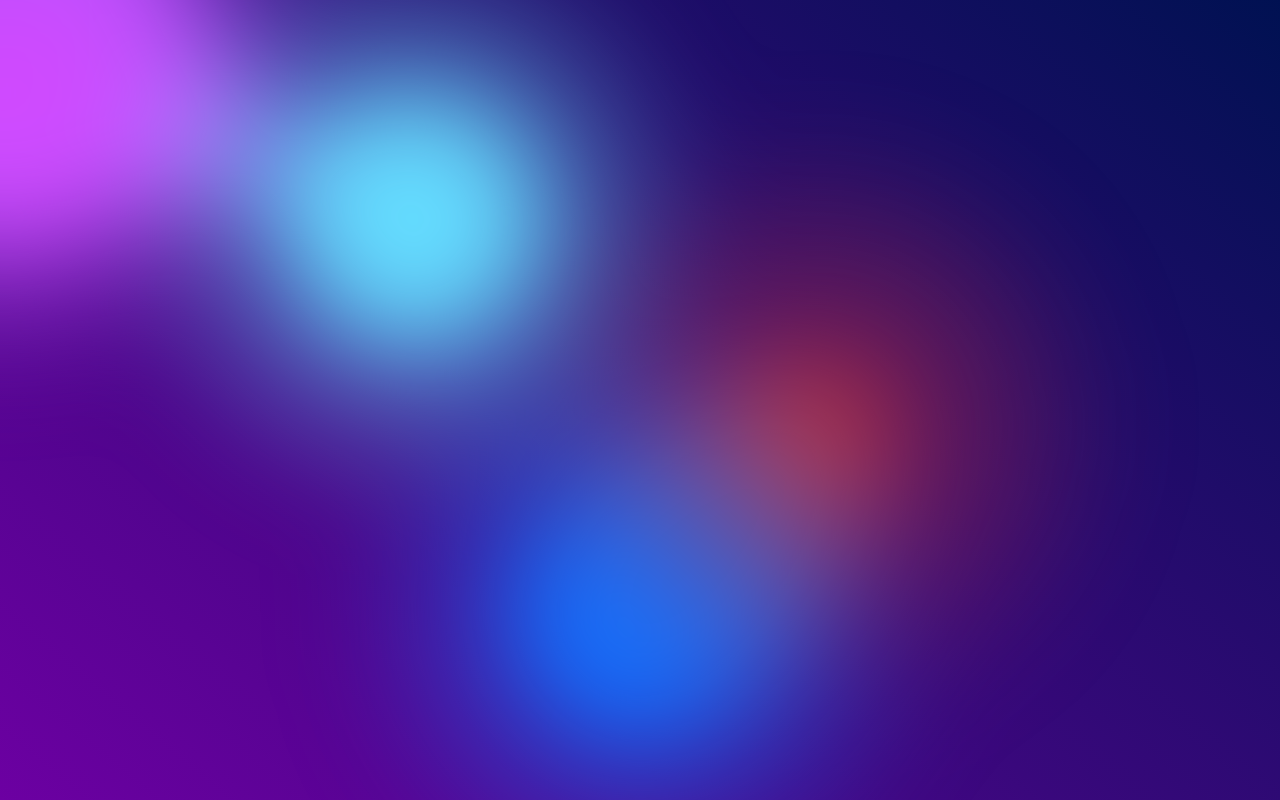
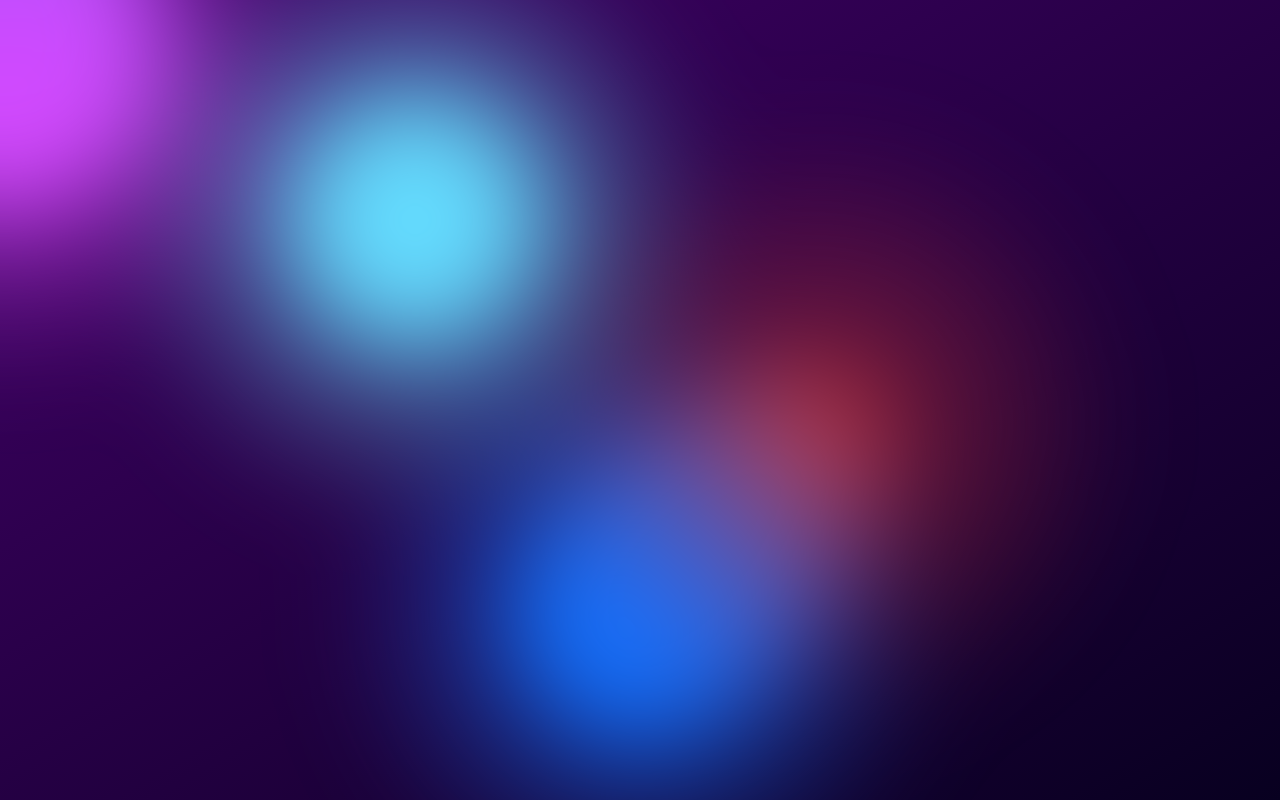
Before and after one commit to vvladek/components, a Next.js app: page / in a window 1280 px wide. Built offline with nearby package versions, Linux system fonts and the light colour scheme.

Commit message:
feat: add animation to cursor Blob

```diff
--- a/src/components/GradientSection/GradientSection.module.css
+++ b/src/components/GradientSection/GradientSection.module.css
@@ -1,9 +1,9 @@
 .gradient {
   width: 100%;
   height: 100vh;
-  background: linear-gradient(40deg, #6C00A2, #001152);
+  background: linear-gradient(150deg, #430069, #080020);
+  overflow: hidden;
   position: relative;
-  overflow: hidden;
 }
 
 .gradient svg {
@@ -27,7 +27,7 @@
 }
 
 .blob1 {
-  background: radial-gradient(circle at center, #1271FFCC 0, transparent 50%) no-repeat;
+  background: radial-gradient(circle at center, #1271FFCC 0, transparent 50%);
   top: 10%;
   left: 10%;
   transform-origin: center center;
@@ -35,7 +35,7 @@
 }
 
 .blob2 {
-  background: radial-gradient(circle at center, #DD4AFFCC 0, transparent 50%) no-repeat;
+  background: radial-gradient(circle at center, #DD4AFFCC 0, transparent 50%);
   top: 10%;
   left: 10%;
   transform-origin: calc(50% - 400px);
@@ -43,7 +43,7 @@
 }
 
 .blob3 {
-  background: radial-gradient(circle at center, #64DCFFCC 0, transparent 50%) no-repeat;
+  background: radial-gradient(circle at center, #64DCFFCC 0, transparent 50%);
   top: calc(10% + 200px);
   left: calc(10% - 500px);
   transform-origin: calc(50% + 400px);
@@ -51,7 +51,7 @@
 }
 
 .blob4 {
-  background: radial-gradient(circle at center, #C83232CC 0, transparent 50%) no-repeat;
+  background: radial-gradient(circle at center, #C83232CC 0, transparent 50%);
   top: 10%;
   left: 10%;
   transform-origin: calc(50% - 200px);
@@ -60,7 +60,7 @@
 }
 
 .blob5 {
-  background: radial-gradient(circle at center, #B4B432CC 0, transparent 50%) no-repeat;
+  background: radial-gradient(circle at center, #B4B432CC 0, transparent 50%);
   width: 160%;
   height: 160%;
   top: -30%;
@@ -70,12 +70,17 @@
 }
 
 .cursorBlob {
-  background: radial-gradient(circle at center, #8C64FFCC 0, transparent 50%) no-repeat;
+  background: radial-gradient(circle at center, #8C64FF 0, transparent 25%);
   width: 100%;
   height: 100%;
-  top: -50%;
-  left: -50%;
-  opacity: 0.7;
+  opacity: 0.75;
+  scale: 1.25 1;
+  animation: animateCursorBlob 3s linear infinite;
+}
+
+@keyframes animateCursorBlob {
+  0% { scale: 1.25 1; }
+  50% { scale: 1 1.25; }
 }
 
 @keyframes moveInCircle {
--- a/src/components/GradientSection/GradientSection.tsx
+++ b/src/components/GradientSection/GradientSection.tsx
@@ -1,7 +1,7 @@
 "use client"
 
-import { useEffect, useRef, useState } from "react";
-import { useMousePosition } from "@/hooks/useMousePosition";
+import { useEffect, useRef, useState } from "react"
+import { useMousePosition } from "@/hooks/useMousePosition"
 import style from "./GradientSection.module.css"
 
 
@@ -45,7 +45,7 @@ export function GradientSection () {
         <div className={style.blob3}></div>
         <div className={style.blob4}></div>
         <div className={style.blob5}></div>
-        <div className={style.cursorBlob} style={{ transform: `translate(${cursorPos.x}px, ${cursorPos.y}px)` }}></div>
+        <div className={style.cursorBlob} style={{ top: `calc(-50% + ${cursorPos.y}px)`, left: `calc(-50% + ${cursorPos.x}px)` }}></div>
       </div>
     </section>
   )
```
